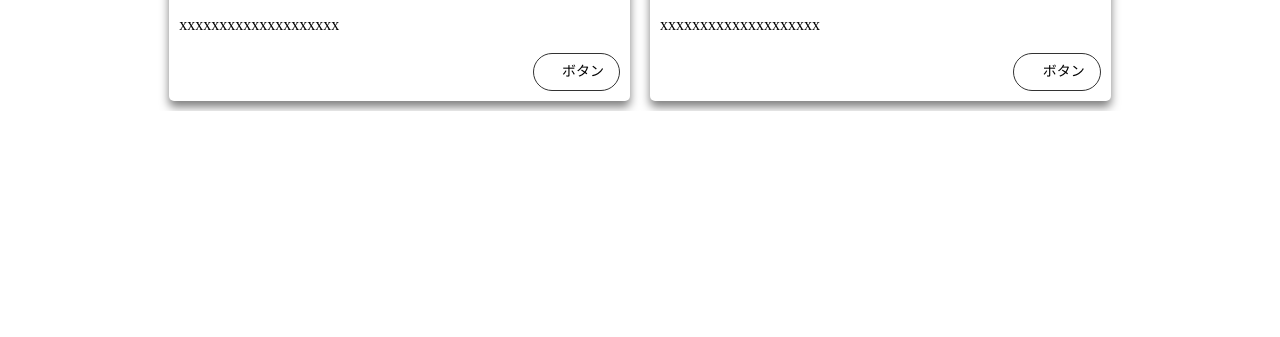
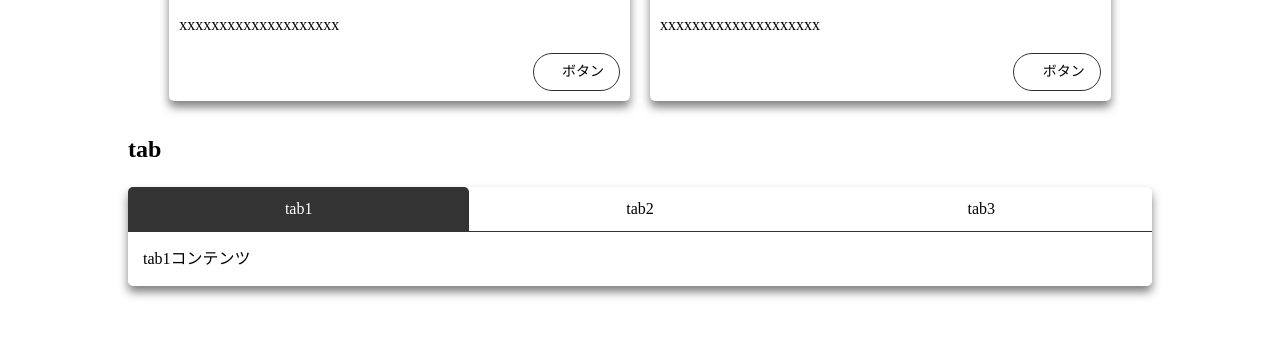
Before and after one commit to aki-space-crea/satoshi_2021_0522, a website built with webpack: page dist/index.html in a window 1280 px wide. Shown: the part 1001-1338 px from the top of the page. Before the commit the page ends 1112 px from the top, so only its background shows below. Built offline with nearby package versions, Linux system fonts and the light colour scheme; files whose address does not match are found by name.

Commit message:
tab機能を追加。

```diff
--- a/src/js/_scrollFadeAnimation.js
+++ b/src/js/_scrollFadeAnimation.js
@@ -1,17 +1,45 @@
-import { gsap } from 'gsap';
-import { ScrollTrigger } from 'gsap/ScrollTrigger';
+export const scrollAnimation = () => {
+  // targetはclass名のみ対応。
+  const getTargetPos = function (target) {
+    const el = Array.from(document.querySelectorAll(target));
+    const elLength = el.length;
+    const windowHeight = window.innerHeight;
 
-export const scrollAnimation = () => {
-  let tl = gsap.timeline();
-  tl.from('.js-fade', {
-    y: "+=100",
-    stagger: {
-      trigger: '.list',
-      each: 0.2, //0.3秒おきにアニメーション
-      start: 'top center',
-      end: 'bottom center',
-      scrub: true,
-      markers: true
+    for (let i = 0; i < elLength; i++) {
+      let elHeight = el[i].offsetHeight;
+      let elOffsetY = el[i].getBoundingClientRect().top;
+      let elPos = elOffsetY - windowHeight;
+
+      el[i].classList.add('target-fade');
+
+      if (!el[i].getAttribute('data-animation-flag')) {
+        el[i].dataset.animationFlag = "false";
+      }
+
+      if (-windowHeight <= (elPos + elHeight) && elPos < -windowHeight / 4) {
+        if (el[i].getAttribute('data-animation-flag') === 'false') {
+          el[i].setAttribute('data-animation-flag', true);
+
+          if (target === '.js-fade-in-under-line' || target === '.js-show-graph') {
+            (function(pram) {
+              setTimeout(function() {
+                el[pram].classList.add('is-active');
+              }, pram * 50);
+            })(i);
+          } else {
+            if (!el[i].classList.contains('is-active')) {
+              el[i].classList.add('is-active');
+            }
+          }
+        }
+      }
     }
+  };
+
+  getTargetPos('.js-fade');
+
+  // scrollイベント
+  window.addEventListener('scroll', () => {
+    getTargetPos('.js-fade');
   });
 }
--- a/src/scss/_card.scss
+++ b/src/scss/_card.scss
@@ -1,7 +1,5 @@
-$transition : 0.4s;
-
 .card {
-  box-shadow: 0 6px 10px 0 rgba(0, 0, 0, 0.5);
+  box-shadow: $shadow;
   border-radius: 5px;
 
   cursor: pointer;
--- a/src/scss/_common.scss
+++ b/src/scss/_common.scss
@@ -1,5 +1,3 @@
-$transition : 0.4s;
-
 html {
   font-size: 10px;
 }
@@ -12,6 +10,7 @@ body {
   padding: 0;
   position: relative;
   font-size: 1.6rem;
+  height: 5000px;
 }
 
 ul {
--- a/src/scss/_menu.scss
+++ b/src/scss/_menu.scss
@@ -1,5 +1,3 @@
-$transition: 0.4;
-
 .nav-toggle-button {
   height: 20px;
   width: 30px;
--- /dev/null
+++ b/src/scss/_tab.scss
@@ -0,0 +1,51 @@
+.tab {
+  display: flex;
+  flex-wrap: wrap;
+  box-shadow: $shadow;
+  border-radius: 5px;
+
+  input {
+    display: none;
+
+    &:checked + label {
+      color: #fff;
+      background: #333;
+    }
+
+    &:checked + label + .tab-content {
+      padding: 15px;
+      height: auto;
+      overflow: auto;
+      transition: $transition;
+      opacity: 1;
+    }
+  }
+
+  label {
+    display: inline-block;
+    text-align: center;
+    border-bottom: 1px solid #333;
+    border-radius: 5px 5px 0 0;
+    box-sizing: border-box;
+    width: 33%;
+    min-width: 33%;
+    padding: 10px 0;
+    transition: $transition;
+    flex: 1;
+    order: -1;
+
+    &:hover {
+      color: #fff;
+      background: #333;
+      transition: $transition;
+    }
+  }
+
+  &-content {
+    padding: 0 15px;
+    height: 0;
+    width: 100%;
+    opacity: 0;
+    overflow: hidden;
+  }
+}
--- /dev/null
+++ b/src/scss/_targetFade.scss
@@ -0,0 +1,23 @@
+.target-fade {
+  opacity: 0;
+  visibility: hidden;
+  transform: translateX(-100px);
+
+  &.is-active {
+    animation: fadeIn 1s ease forwards;
+  }
+
+  @keyframes fadeIn {
+    0% {
+      opacity: 0;
+      visibility: hidden;
+      transform: translateX(-100px);
+    }
+
+    100% {
+      opacity: 1;
+      visibility: visible;
+      transform: translateX(0px);
+    }
+  }
+}
--- a/src/style.scss
+++ b/src/style.scss
@@ -1,3 +1,6 @@
+$transition: 0.4s;
+$shadow: 0 6px 10px 0 rgb(0 0 0 / 50%);
+
 @import './scss/_normalize.scss';
 @import './scss/_common.scss';
 @import './scss/_header.scss';
@@ -7,3 +10,5 @@
 @import './scss/_btn.scss';
 @import './scss/_card.scss';
 @import './scss/_list.scss';
+@import './scss/_targetFade.scss';
+@import './scss/_tab.scss';
```
Also changed, not shown: dist/index.html, dist/main.js, dist/style.css.
